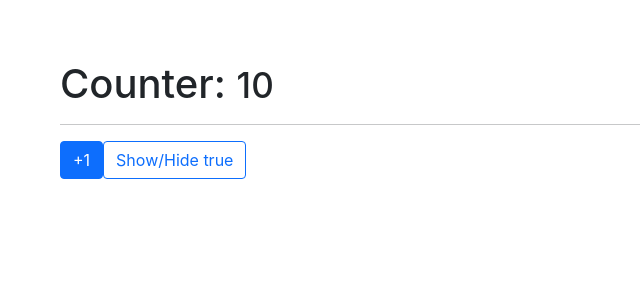
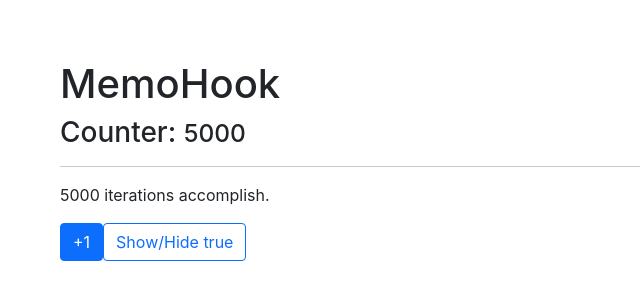
Before and after one commit to CarupanoDev/hooks-app, a React (Vite) app: page / in a window 1280 px wide. Shown: the top 300 px of the page, without its empty margins (0-640 px from the left). Built offline with nearby package versions, Linux system fonts and the light colour scheme.

Commit message:
118. useMemo

```diff
--- /dev/null
+++ b/src/components/06-memos/MemoHook.tsx
@@ -0,0 +1,42 @@
+import '../02-useEffect/effects.css'
+import { useCounter } from "../../hooks/useCounter"
+import { useMemo, useState } from "react"
+import { heavyProcess } from "../../helpers/heavyProcess"
+
+export const MemoHook = () => {
+
+  const {state, increment} = useCounter(5000)
+
+  const [show, setShow] = useState(true)
+
+
+
+  const memoHeavyProcess = useMemo(() => heavyProcess(state), [state])
+
+  return(
+    <div>
+      <h1>MemoHook</h1>
+      <h3>Counter: <small>{state}</small> </h3>
+      <hr/>
+
+      <p>{memoHeavyProcess}</p>
+
+
+      <button
+        className="btn btn-primary"
+        onClick={increment}
+      >
+        +1
+      </button>
+
+      <button
+        className="btn btn-outline-primary ml-3"
+        onClick={() => {
+          setShow(!show)
+        }}
+      >
+        Show/Hide {JSON.stringify( show )}
+      </button>
+    </div>
+  )
+}
--- /dev/null
+++ b/src/helpers/heavyProcess.ts
@@ -0,0 +1,7 @@
+export const heavyProcess = ( iterations ) => {
+  for(let i = 0; i < iterations; i++){
+    console.log('Here we go....')
+  }
+
+  return `${iterations} iterations accomplish.`
+}
--- a/src/main.tsx
+++ b/src/main.tsx
@@ -11,11 +11,12 @@ import './index.css'
 // import { FocusScreen } from "./components/04-useRef/FocusScreen"
 // import { RealExampleRef } from "./components/04-useRef/RealExampleRef"
 // import { Layout } from "./components/05-useLayouEffect/Layout"
-import { Memorize } from "./components/06-memos/Memorize"
+// import { Memorize } from "./components/06-memos/Memorize"
+import { MemoHook } from "./components/06-memos/MemoHook"
 
 ReactDOM.render(
   <React.StrictMode>
-    <Memorize/>
+    <MemoHook/>
   </React.StrictMode>,
   document.getElementById('root')
 )
```
